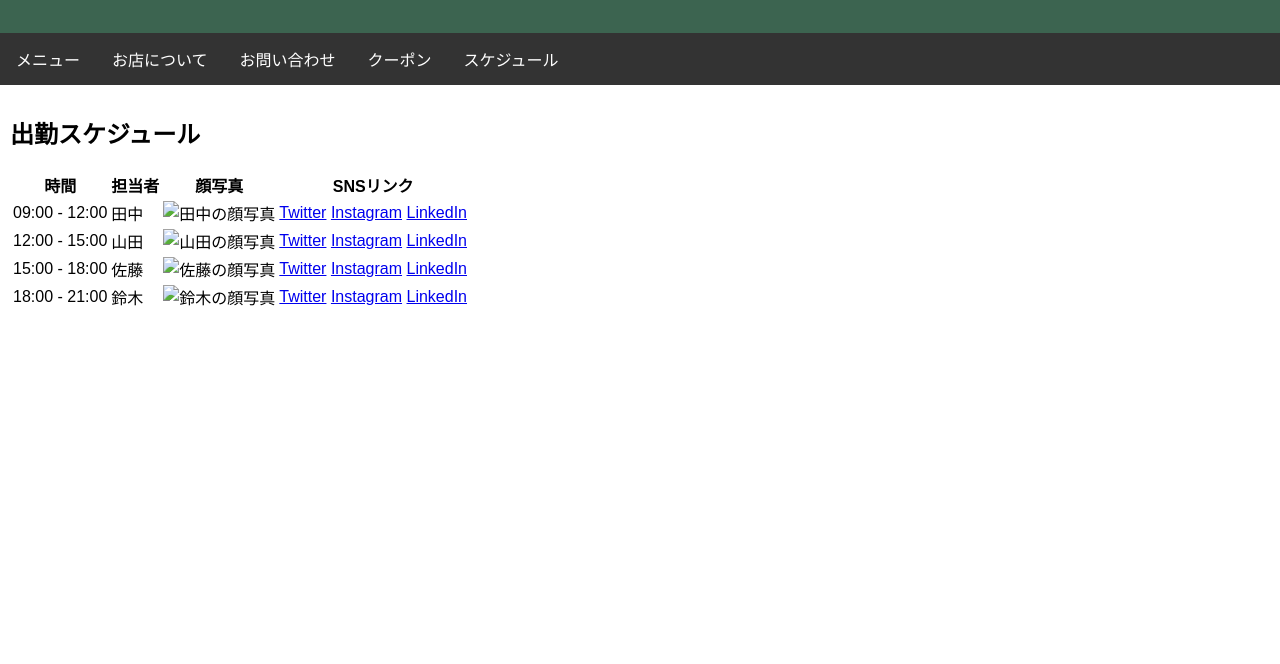
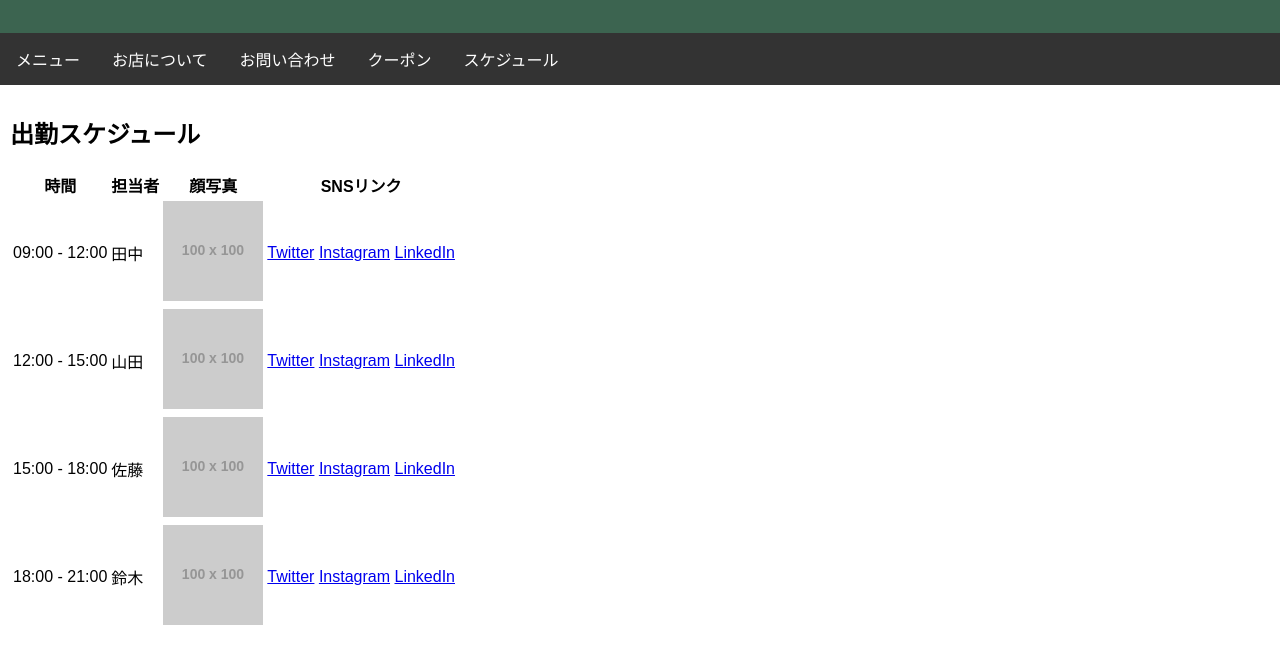
Before and after one commit to bi654/HTML-, a plain HTML site: page 飲食店/スケジュール.html in a window 1280 px wide. Shown: the part 136-800 px from the top of the page. Drawn offline with Linux system fonts and the light colour scheme; placeholder pictures from the web are drawn by us.

Commit message:
Add files via upload

```diff
--- a/飲食店/スケジュール.html
+++ b/飲食店/スケジュール.html
@@ -34,7 +34,8 @@
       <tr>
         <td>09:00 - 12:00</td>
         <td>田中</td>
-        <td><img src="tanaka.jpg" alt="田中の顔写真"></td>
+        <td><img src="tanaka.jpg" onerror="this.src='https://via.placeholder.com/100x100/79b74a/fff.jpg/?text=tanaka'" alt="田中の顔写真"></td>
+
         <td>
           <a href="https://twitter.com/" target="_blank">Twitter</a>
           <a href="https://instagram.com/" target="_blank">Instagram</a>
@@ -44,7 +45,7 @@
       <tr>
         <td>12:00 - 15:00</td>
         <td>山田</td>
-        <td><img src="yamada.jpg" alt="山田の顔写真"></td>
+        <td><img src="yamada.jpg" onerror="this.src='https://via.placeholder.com/100x100/79b74a/fff.jpg/?text=yamada'" alt="山田の顔写真"></td>
         <td>
           <a href="https://twitter.com/" target="_blank">Twitter</a>
           <a href="https://instagram.com/" target="_blank">Instagram</a>
@@ -54,7 +55,7 @@
       <tr>
         <td>15:00 - 18:00</td>
         <td>佐藤</td>
-        <td><img src="sato.jpg" alt="佐藤の顔写真"></td>
+        <td><img src="sato.jpg" onerror="this.src='https://via.placeholder.com/100x100/79b74a/fff.jpg/?text=sato'"alt="佐藤の顔写真"></td>
         <td>
           <a href="https://twitter.com/" target="_blank">Twitter</a>
           <a href="https://instagram.com/" target="_blank">Instagram</a>
@@ -64,7 +65,7 @@
       <tr>
         <td>18:00 - 21:00</td>
         <td>鈴木</td>
-        <td><img src="suzuki.jpg" alt="鈴木の顔写真"></td>
+        <td><img src="suzuki.jpg" onerror="this.src='https://via.placeholder.com/100x100/79b74a/fff.jpg/?text=suzuki'"alt="鈴木の顔写真"></td>
         <td>
           <a href="https://twitter.com/" target="_blank">Twitter</a>
           <a href="https://instagram.com/" target="_blank">Instagram</a>
```
